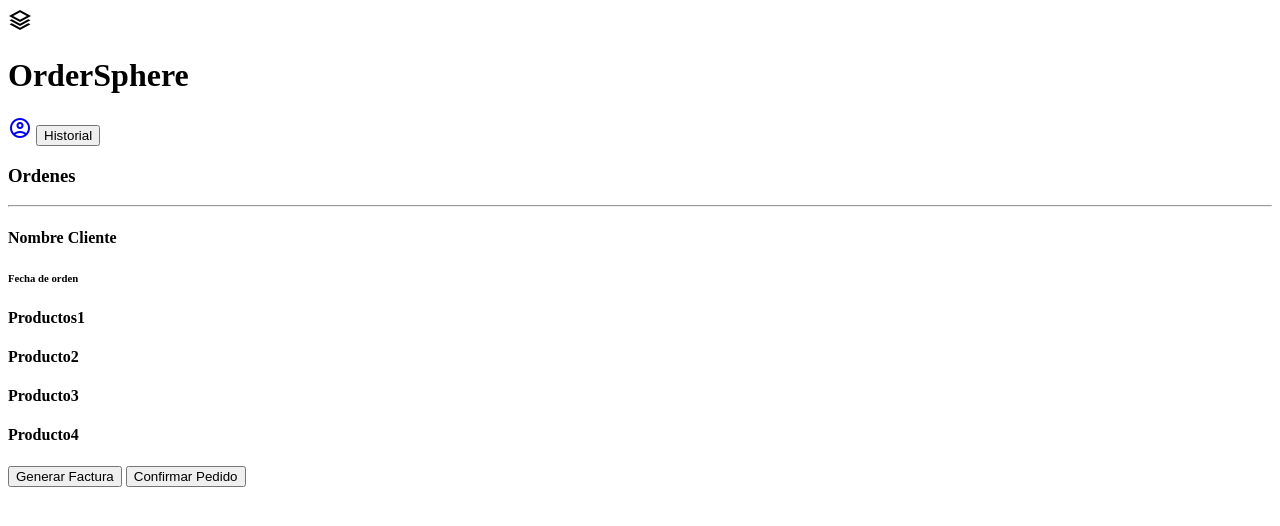
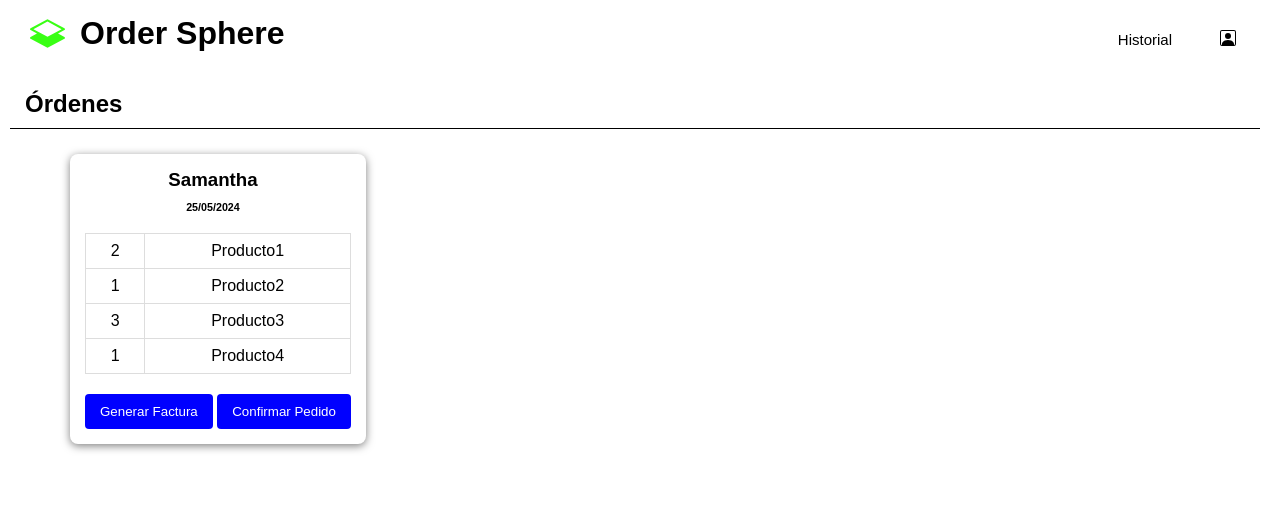
Before and after one commit to jcarrilloa092/WhatsAppPOS, a website: page HTML/principal.html in a window 1280 px wide. Drawn offline with nearby package versions, Linux system fonts and the light colour scheme.

Commit message:
CSS
Quedó listo: historial y principal
Falta: factura y log in

```diff
--- /dev/null
+++ b/CSS/historial.css
@@ -0,0 +1,120 @@
+*{
+    padding: 0;
+    margin: 0;
+}
+
+body{
+    font-family: sans-serif;
+}
+
+/*Diseños del header*/
+header {
+    width: 100%;
+    height: 75px;
+    background-color: #fff;
+    position: fixed;
+}
+
+.logo-arriba {
+    display: flex;
+    align-items: center;
+    justify-content: flex-start;
+    padding: 10px;
+}
+
+.logo-arriba svg {
+    width: 55px;
+    height: 35px;
+    color: #39ff14;
+    margin-left: 10px;
+}
+
+.txt-nom {
+    font-family: Arial, Helvetica, sans-serif;
+    padding: 5px;
+}
+
+.panel-info {
+    position: fixed;
+    top: 10px;
+    right: 20px;
+    display: flex;
+    align-items: center;
+}
+
+.panel-info button {
+    border: none;
+    background-color: #fff;
+    padding: 5px 9px;
+    border-radius: 2px;
+    margin: 15px;
+    align-items: center;
+    font-size: 15px;
+}
+
+.panel-info button:hover{
+    background-color: #2bca0f;
+    color: #fff;
+}
+
+/*Diseño Panel Ordenes - Historial*/
+.txt-general {
+    padding-top: 90px;
+    background-color: #fff;
+}
+
+.txt-general h3 {
+    font-size: 24px;
+    margin-left: 25px;
+    padding-bottom: 10px;
+}
+
+.txt-general hr {
+    border: 0;
+    border-top: 1px solid black;
+    margin: 0 20px 10px 10px;
+}
+
+.card {
+    position: static;
+    border: 1px  gray;
+    border-radius: 8px;
+    box-shadow: 0 2px 8px rgba(0.5, 0.5, 0.5, 0.5) ;
+    margin-left: 70px;
+    margin-right: 35px;
+    margin-bottom: 10px;
+    margin-top: 15px;
+    padding: 15px;
+    display: inline-flex;
+}
+
+.panel-ordenes h3, h6{
+    text-align: center;
+    padding-bottom: 10px;
+    top: 1px;
+    padding-left: 80px;
+    padding-right: 90px;
+}
+
+.productos {
+    margin-top: 10px;
+    margin-bottom: 20px;
+    border-collapse: collapse;
+    width: 100%;
+}
+
+.productos td {
+    border: 1px solid #ddd;
+    padding: 8px;
+    text-align: center;
+}
+
+/*Botón Historial*/
+.btn-historial{
+    background-color: #317f43;
+    padding: 10px 15px;
+    border-radius: 4px;
+    border: none;
+    color: #fff;
+    justify-content: center;
+}
--- /dev/null
+++ b/CSS/principal.css
@@ -0,0 +1,126 @@
+*{
+    padding: 0;
+    margin: 0;
+}
+
+body{
+    font-family: sans-serif;
+}
+
+/*Diseños del header*/
+header {
+    width: 100%;
+    height: 75px;
+    background-color: #fff;
+    position: fixed;
+}
+
+.logo-arriba {
+    display: flex;
+    align-items: center;
+    justify-content: flex-start;
+    padding: 10px;
+}
+
+.logo-arriba svg {
+    width: 55px;
+    height: 35px;
+    color: #39ff14;
+    margin-left: 10px;
+}
+
+.txt-nom {
+    font-family: Arial, Helvetica, sans-serif;
+    padding: 5px;
+}
+
+.panel-info {
+    position: fixed;
+    top: 10px;
+    right: 20px;
+    display: flex;
+    align-items: center;
+}
+
+.panel-info button {
+    border: none;
+    background-color: #fff;
+    padding: 5px 9px;
+    border-radius: 2px;
+    margin: 15px;
+    align-items: center;
+    font-size: 15px;
+}
+
+.panel-info button:hover{
+    background-color: #2bca0f;
+    color: #fff;
+}
+
+/*Diseño Panel Ordenes*/
+.txt-general {
+    padding-top: 90px;
+    background-color: #fff;
+}
+
+.txt-general h3 {
+    font-size: 24px;
+    margin-left: 25px;
+    padding-bottom: 10px;
+}
+
+.txt-general hr {
+    border: 0;
+    border-top: 1px solid black;
+    margin: 0 20px 10px 10px;
+}
+
+.card {
+    position: static;
+    border: 1px  gray;
+    border-radius: 8px;
+    box-shadow: 0 2px 8px rgba(0.5, 0.5, 0.5, 0.5) ;
+    margin-left: 70px;
+    margin-right: 35px;
+    margin-bottom: 10px;
+    margin-top: 15px;
+    padding: 15px;
+    display: inline-flex;
+}
+
+.panel-ordenes h3, h6{
+    text-align: center;
+    padding-bottom: 10px;
+    top: 1px;
+    padding-left: 80px;
+    padding-right: 90px;
+}
+
+.productos {
+    margin-top: 10px;
+    margin-bottom: 20px;
+    border-collapse: collapse;
+    width: 100%;
+}
+
+.productos td {
+    border: 1px solid #ddd;
+    padding: 8px;
+    text-align: center;
+}
+
+.btn-ordenes{
+    display: inline-block;
+    padding: 10px 15px;
+    background-color: #0000FF;
+    color: #fff;
+    text-decoration: none;
+    border: none;
+    border-radius: 4px;
+    cursor: pointer;
+    transition: background-color 0.3s ease;
+}
+
+.btn-ordenes:hover {
+    background-color: #2bca0f;
+}
--- a/HTML/principal.html
+++ b/HTML/principal.html
@@ -1,36 +1,70 @@
 <!DOCTYPE html>
 <html lang="en">
+
 <head>
     <meta charset="UTF-8">
     <meta name="viewport" content="width=device-width, initial-scale=1.0">
     <title>OrderSphere</title>
-    <link rel="stylesheet" href="https://fonts.googleapis.com/css2?family=Material+Symbols+Outlined:opsz,wght,FILL,GRAD@20..48,100..700,0..1,-50..200" />
+    <link rel="stylesheet" href="../CSS/principal.css">
+    <link rel="website icon" type="png" href="../Recursos/webicon.png">
 </head>
+
 <body>
     <header>
-        <span class="material-symbols-outlined">
-            stacks
-            </span>
-        <h1>OrderSphere</h1>
-        <a href="logIn.html"><span class="material-symbols-outlined">
-            account_circle
-            </span></a>
-        <a href="historial.html"><button>Historial</button></a>
+        <div class="logo-arriba">
+            <svg xmlns="http://www.w3.org/2000/svg" width="16" height="16" fill="currentColor" class="bi bi-layers-half"
+                viewBox="0 0 16 16">
+                <path
+                    d="M8.235 1.559a.5.5 0 0 0-.47 0l-7.5 4a.5.5 0 0 0 0 .882L3.188 8 .264 9.559a.5.5 0 0 0 0 .882l7.5 4a.5.5 0 0 0 .47 0l7.5-4a.5.5 0 0 0 0-.882L12.813 8l2.922-1.559a.5.5 0 0 0 0-.882zM8 9.433 1.562 6 8 2.567 14.438 6z" />
+            </svg>
+            <h1 class="txt-nom">Order Sphere</h1>
+        </div>
+
+        <div class="panel-info">
+            <a href="historial.html"><button>Historial</button></a>
+            <a href="logIn.html"><button><svg xmlns="http://www.w3.org/2000/svg" width="16" height="16"
+                        fill="currentColor" class="bi bi-person-square" viewBox="0 0 16 16">
+                        <path d="M11 6a3 3 0 1 1-6 0 3 3 0 0 1 6 0" />
+                        <path
+                            d="M2 0a2 2 0 0 0-2 2v12a2 2 0 0 0 2 2h12a2 2 0 0 0 2-2V2a2 2 0 0 0-2-2zm12 1a1 1 0 0 1 1 1v12a1 1 0 0 1-1 1v-1c0-1-1-4-6-4s-6 3-6 4v1a1 1 0 0 1-1-1V2a1 1 0 0 1 1-1z" />
+                    </svg></button></a>
+        </div>
     </header>
 
-    <h3>Ordenes</h3><hr>
-    <section>
-        <h4>Nombre Cliente</h4>
-        <h6>Fecha de orden</h6>  <!--Poner fecha realtime-->
-        <div>
-            <h4>Productos1</h4>
-            <h4>Producto2</h4>
-            <h4>Producto3</h4>
-            <h4>Producto4</h4>
+    <div class="txt-general">
+        <h3>Órdenes</h3>
+        <hr>
+    </div>
+
+    <div class="card">
+        <div class="panel-ordenes">
+            <h3>Samantha</h3>
+            <h6>25/05/2024</h6> <!--Poner fecha realtime-->
+            <table class="productos">
+                <tbody>
+                    <tr>
+                        <td>2</td>
+                        <td>Producto1</td>
+                    </tr>
+                    <tr>
+                        <td>1</td>
+                        <td>Producto2</td>
+                    </tr>
+                    <tr>
+                        <td>3</td>
+                        <td>Producto3</td>
+                    </tr>
+                    <tr>
+                        <td>1</td>
+                        <td>Producto4</td>
+                    </tr>
+                </tbody>
+            </table>
+            <a href="factura.html"><button class="btn-ordenes">Generar Factura</button></a>
+            <button class="btn-ordenes">Confirmar Pedido</button>
         </div>
-        <a href="factura.html"><button>Generar Factura</button></a>
-        <button>Confirmar Pedido</button>
-    </section>
+    </div>
 
 </body>
+
 </html>
```
Also changed, not shown: HTML/factura.html (+17 -2 lines), HTML/historial.html (+53 -26 lines), HTML/logIn.html (+4 -5 lines), Recursos/webicon.png (added).
